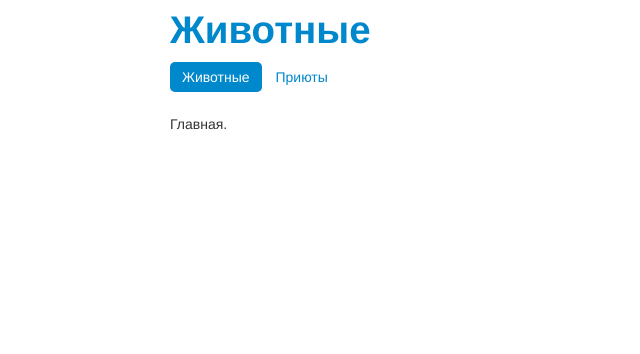
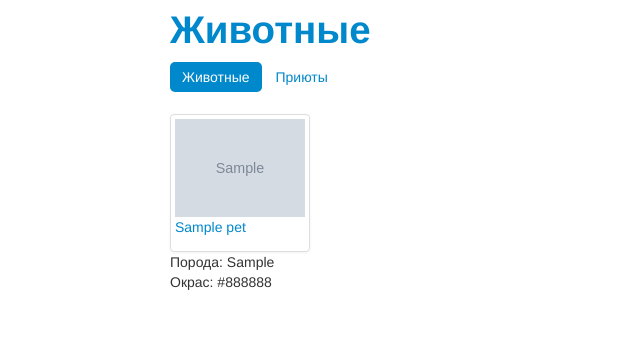
Before and after one commit to putnik/petfinder, a Django app: page / in a window 1280 px wide. Shown: the top 354 px of the page, without its empty margins (0-640 px from the left). Run offline with Django 3.2, Linux system fonts and the light colour scheme; tables that the repository leaves empty hold one stand-in row (values such as "Sample post"); grey boxes marked "Sample" are stand-in pictures; some libraries are stand-ins or nearby versions.

Commit message:
Add photos gallery

```diff
--- a/petfinder/urls.py
+++ b/petfinder/urls.py
@@ -7,6 +7,7 @@ admin.autodiscover()
 urlpatterns = patterns('',
     # Examples:
     url(r'^$', 'petfinder.views.home', name='home'),
+    url(r'^pet/(?P<id>\d+)/?$', 'petfinder.views.pet', name='pet'),
     # url(r'^petfinder/', include('petfinder.foo.urls')),
 
     # Uncomment the admin/doc line below to enable admin documentation:
--- a/petfinder/views.py
+++ b/petfinder/views.py
@@ -5,5 +5,16 @@ from petfinder.models import *
 
 
 def home(request):
+    petphotos = PetPhoto.objects.select_related()
+
     return render_to_response('home.html', {
+        'petphotos': petphotos,
         }, context_instance=RequestContext(request))
+
+def pet(request, id):
+    pet = PetPhoto.objects.get(id=id)
+    photos = PetPhoto.objects.filter(pet=pet)
+
+    return render_to_response('pet.html', {
+        'photos': photos,
+        }, context_instance=RequestContext(request))
--- a/templates/home.html
+++ b/templates/home.html
@@ -1,5 +1,16 @@
 {% extends "base.html" %}
 
 {% block content %}
-Главная.
+<ul class="thumbnails">
+{% for p in petphotos %}
+	<li class="span2">
+		<a class="thumbnail" target="_blank" href="/pet/{{ p.pet.id }}">
+			<img src="{{ MEDIA_URL }}{{ p.file }}" />
+			<p>{{ p.pet.name }}</p>
+		</a>
+		<p>Порода: {{ p.pet.breed }}<br />
+		Окрас: {{ p.pet.color }}</p>
+	</li>
+{% endfor %}
+</ul>
 {% endblock %}
```
Also changed, not shown: templates/pet.html (added, +11 -0 lines).
